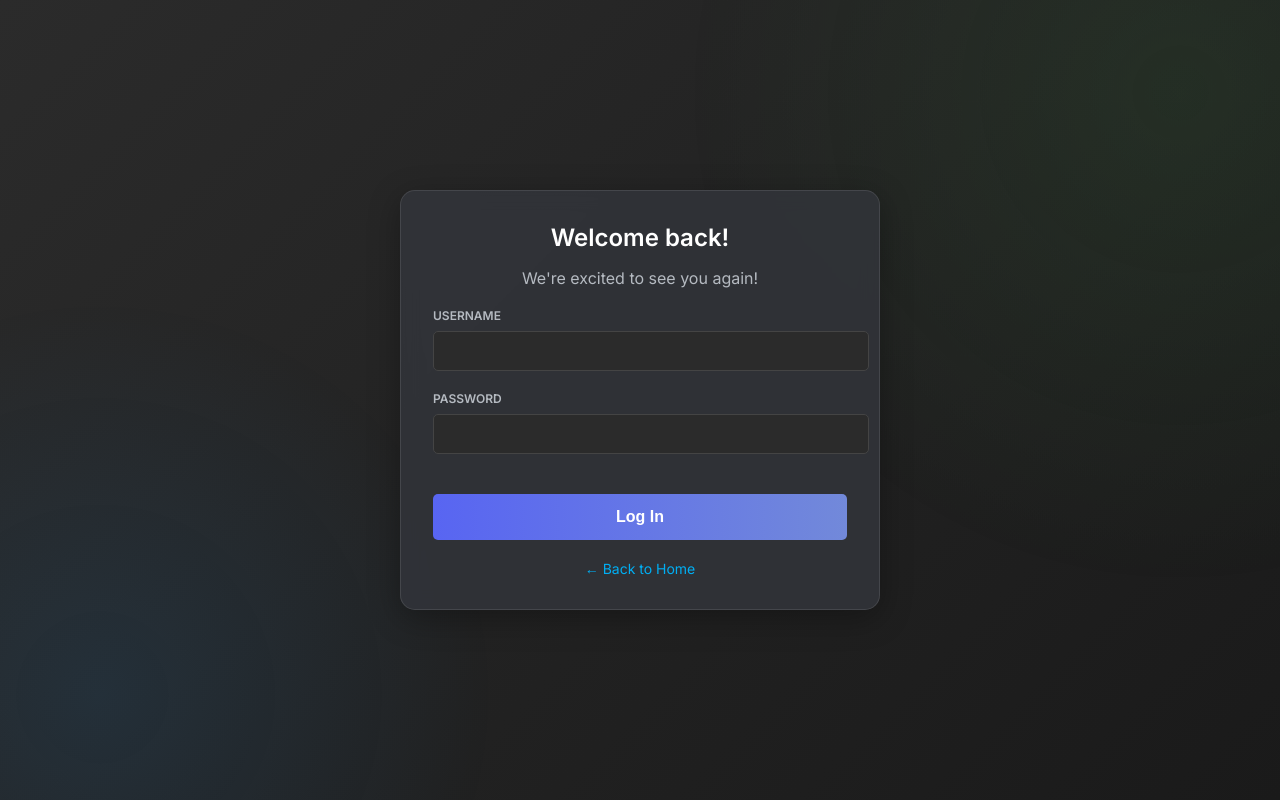
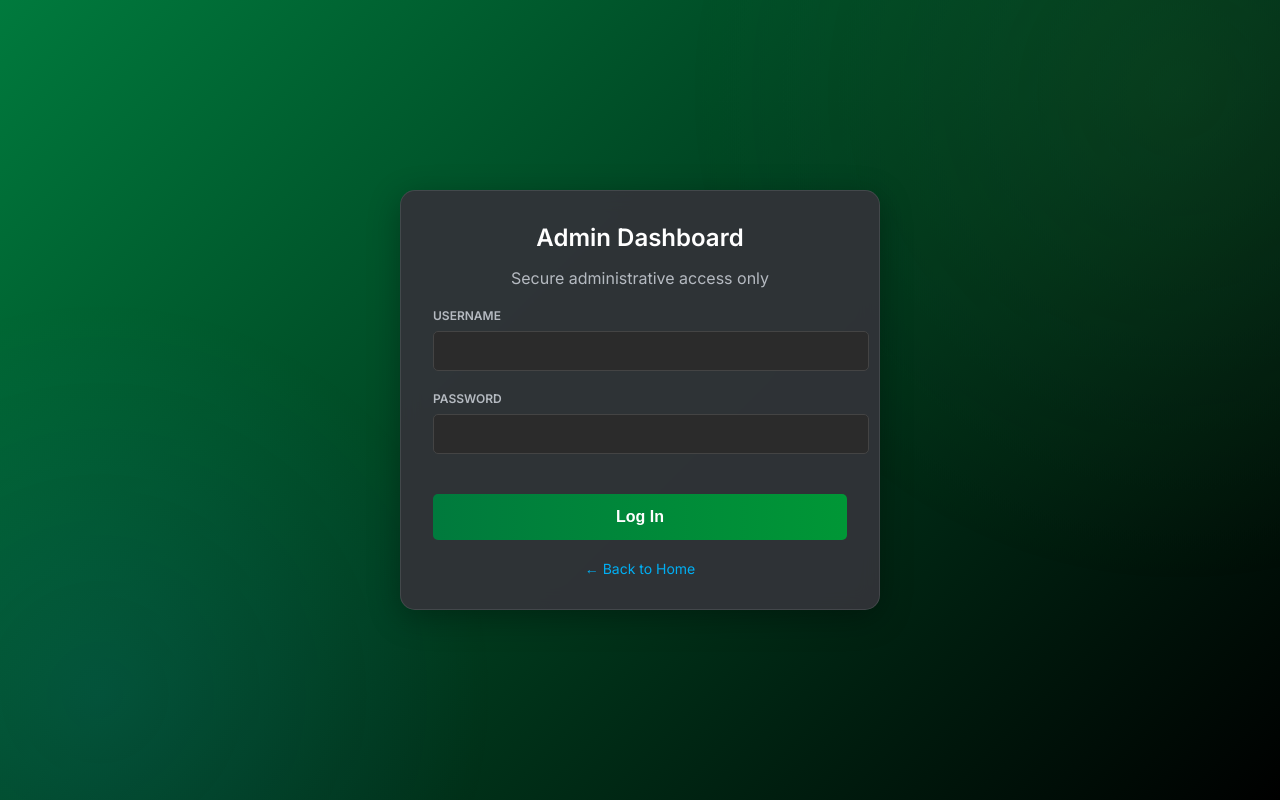
Before and after one commit to yumialiessfeldt/naitbeats.com, a plain HTML site: page login.html in a window 1280 px wide. Shown: the top 800 px of the page. Drawn offline with Linux system fonts and the light colour scheme.

Commit message:
Add files via upload

```diff
--- a/login.html
+++ b/login.html
@@ -12,8 +12,8 @@
     <div class="discord-login-container">
         <div class="discord-login-box">
             <div class="discord-login-content">
-                <h2>Welcome back!</h2>
-                <p class="login-subtitle">We're excited to see you again!</p>
+                <h2>Admin Dashboard</h2>
+                <p class="login-subtitle">Secure administrative access only</p>
 
                 <form id="login-form" class="discord-form">
                     <div class="discord-form-group">
--- a/style.css
+++ b/style.css
@@ -102,7 +102,7 @@ body.login-body {
     min-height: 100vh;
 }
 .discord-login-body {
-    background: linear-gradient(135deg, #2b2b2b, #1a1a1a);
+    background: linear-gradient(135deg, #007A3D, #000000);
     font-family: 'Inter', sans-serif;
     min-height: 100vh;
     margin: 0;
@@ -205,7 +205,7 @@ body.login-body {
 .discord-login-button {
     width: 100%;
     padding: 14px;
-    background: linear-gradient(90deg, #5865F2, #7289da);
+    background: linear-gradient(90deg, #007A3D, #009736);
     color: white;
     border: none;
     border-radius: 5px;
```
